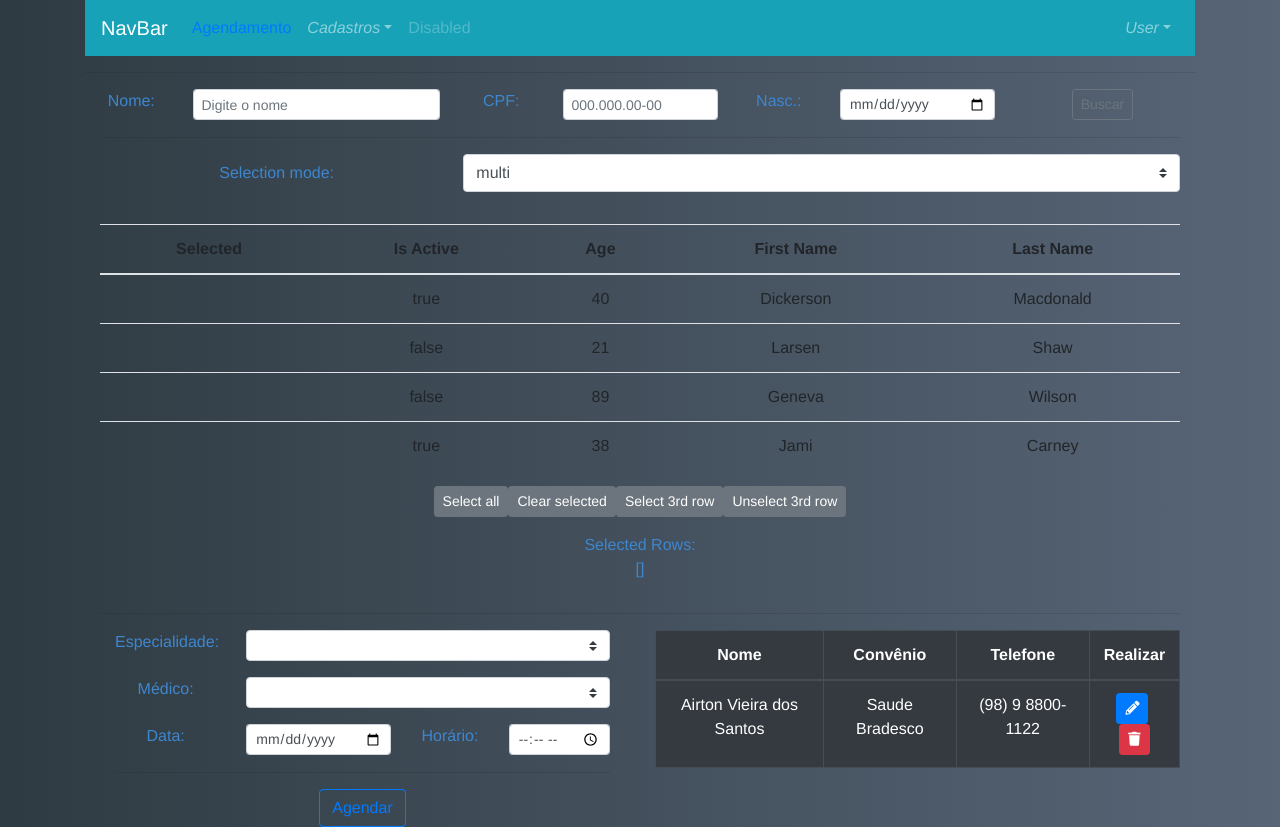
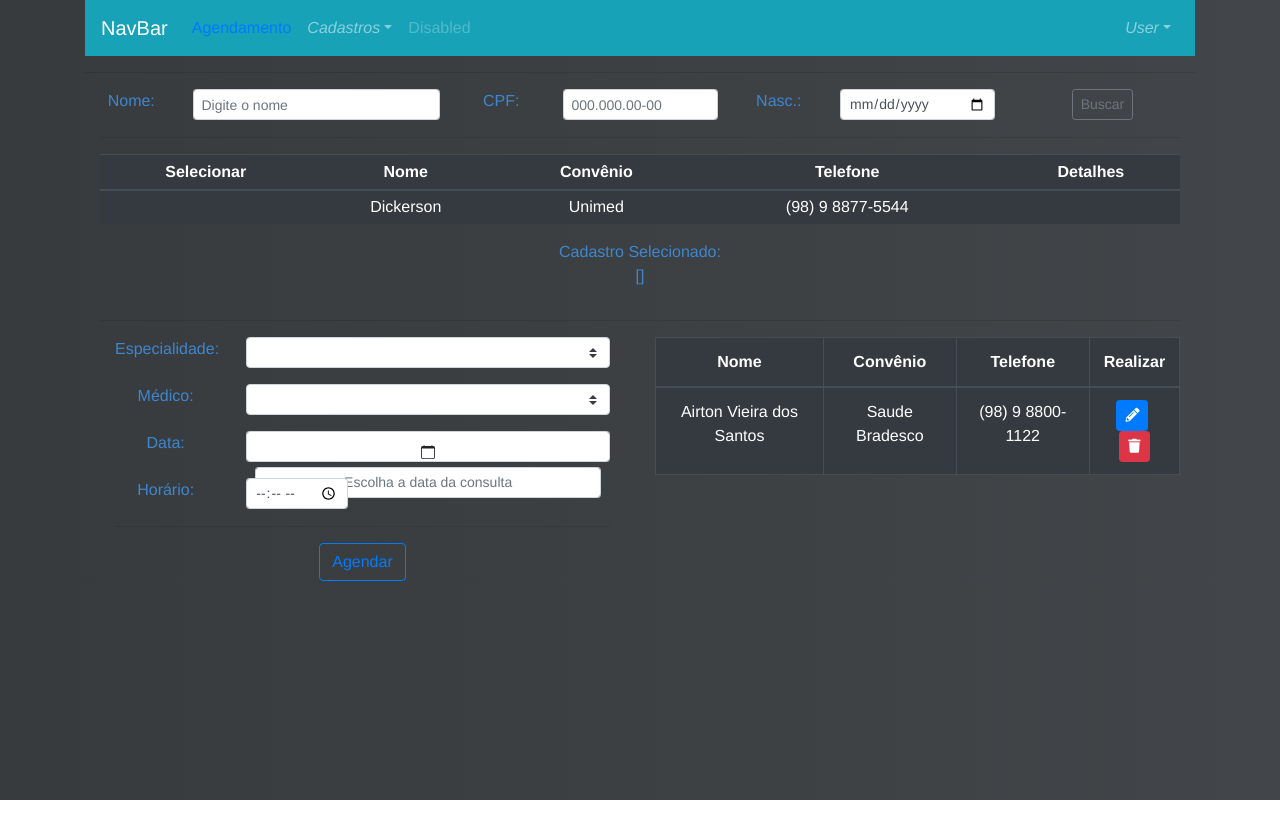
Before and after one commit to johnsantosdk/app-scheduling-medical-center, a Vue app: page /create-scheduling in a window 1280 px wide. After the commit the page ends 800 px from the top, so only its background shows below. Built offline with nearby package versions, Linux system fonts and the light colour scheme.

Commit message:
just a commit

```diff
--- a/src/App.vue
+++ b/src/App.vue
@@ -30,7 +30,7 @@ export default {
 body {
     font-family: 'Montserrat', sans-serif;
     color: #fff;
-    background: linear-gradient(to right, rgb(47, 59, 66), rgb(88, 101, 119));
+    background: linear-gradient(to right, rgb(55, 59, 61), rgb(66, 69, 73));
 }
 
 h2.alinhado-ao-centro {
--- a/src/components/patient/ListPatients.vue
+++ b/src/components/patient/ListPatients.vue
@@ -1,39 +1,21 @@
 <template>
 <b-col>
-    <b-form-group label="Selection mode:" label-cols-md="4">
-      <b-form-select v-model="selectMode" :options="modes" class="mb-3"></b-form-select>
-    </b-form-group>
-
-    <b-table
-      ref="selectableTable"
-      selectable
-      :select-mode="selectMode"
-      :items="items"
-      :fields="fields"
-      @row-selected="onRowSelected"
-      responsive="sm"
-    >
+    <b-table dark small ref="selectableTable" selectable select-mode="single" :items="patients" :fields="fields" @row-selected="onRowSelected" responsive="sm">
         <!-- Example scoped slot for select state illustrative purposes -->
         <template v-slot:cell(selected)="{ rowSelected }">
             <template v-if="rowSelected">
             <span aria-hidden="true">&check;</span>
-          <span class="sr-only">Selected</span>
+            <span class="sr-only">Selecionado</span>
             </template>
             <template v-else>
             <span aria-hidden="true">&nbsp;</span>
-          <span class="sr-only">Not selected</span>
+            <span class="sr-only">Nenhum Selecionado</span>
             </template>
         </template>
     </b-table>
     <p>
-      <b-button size="sm" @click="selectAllRows">Select all</b-button>
-      <b-button size="sm" @click="clearSelected">Clear selected</b-button>
-      <b-button size="sm" @click="selectThirdRow">Select 3rd row</b-button>
-      <b-button size="sm" @click="unselectThirdRow">Unselect 3rd row</b-button>
-    </p>
-    <p>
-      Selected Rows:<br>
-      {{ selected }}
+      Cadastro Selecionado:<br>
+      {{ RegisterSelected }}
     </p>
 </b-col>
 </template>
@@ -42,52 +24,34 @@
     export default {
         data() {
             return {
-                // fields: [
-                //     {name: 'Nome'},
-                //     {helathInsurance: 'Convênio'},
-                //     {phone: 'Telefone'},
-                //     {show_details: 'Detalhes'}
-                // ],
-                // items: [
-                //     {
-                //         isActive: true,
-                //         age: 40,
-                //         name: 'Dickerson',
-                //         helathInsurance: 'Unimed',
-                //         phone: '(98) 9 8877-5544' ,
-                //         _showDetails: true
-                //     }
-                // ]
-                modes: ['multi', 'single', 'range'],
-                fields: ['selected', 'isActive', 'age', 'first_name', 'last_name'],
-                items: [
-                    { isActive: true, age: 40, first_name: 'Dickerson', last_name: 'Macdonald' },
-                    { isActive: false, age: 21, first_name: 'Larsen', last_name: 'Shaw' },
-                    { isActive: false, age: 89, first_name: 'Geneva', last_name: 'Wilson' },
-                    { isActive: true, age: 38, first_name: 'Jami', last_name: 'Carney' }
+                // modes: ['multi', 'single', 'range'],
+                fields: [
+                    {selected: 'Selecionar'},
+                    {name: 'Nome'},
+                    {helathInsurance: 'Convênio'},
+                    {phone: 'Telefone'},
+                    {show_details: 'Detalhes'}
                 ],
-                selectMode: 'multi',
-                selected: []
+                patients: [
+                    {
+                        isActive: true,
+                        age: 40,
+                        name: 'Dickerson',
+                        helathInsurance: 'Unimed',
+                        phone: '(98) 9 8877-5544' ,
+                        _showDetails: true,
+                        cpf: '000.111.222-77'
+                    }
+                ],
+                // selectMode: 'multi',
+                RegisterSelected: []
             }
         },
         methods: {
             onRowSelected(items) {
-                this.selected = items
+                this.RegisterSelected = items //
+                console.log(items)
             },
-            selectAllRows() {
-                this.$refs.selectableTable.selectAllRows()
-            },
-            clearSelected() {
-                this.$refs.selectableTable.clearSelected()
-            },
-            selectThirdRow() {
-                // Rows are indexed from 0, so the third row is index 2
-                this.$refs.selectableTable.selectRow(2)
-            },
-            unselectThirdRow() {
-                // Rows are indexed from 0, so the third row is index 2
-                this.$refs.selectableTable.unselectRow(2)
-            }
         }
     }
 </script>
--- a/src/components/scheduling/FormCreateScheduling.vue
+++ b/src/components/scheduling/FormCreateScheduling.vue
@@ -28,15 +28,19 @@
         <b-col sm="3">
             <label for="IdDate">Data:</label>
         </b-col>
-        <b-col sm="4">
-            <b-form-input
+        <b-col sm="9">
+            <b-form-datepicker
+                class="mb-3"
                 id="IdDate"
                 size="sm"
                 type="date"
-            ></b-form-input>
+                local="pt-BR"
+                placeholder="Escolha a data da consulta"
+            ></b-form-datepicker>
         </b-col>
-
-        <b-col sm="2">
+    </b-row>
+    <b-row>
+        <b-col sm="3">
             <label for="IdTur">Horário:</label>
         </b-col>
         <b-col sm="3">
```
Lines whose indentation alone changed are shown as unchanged.
